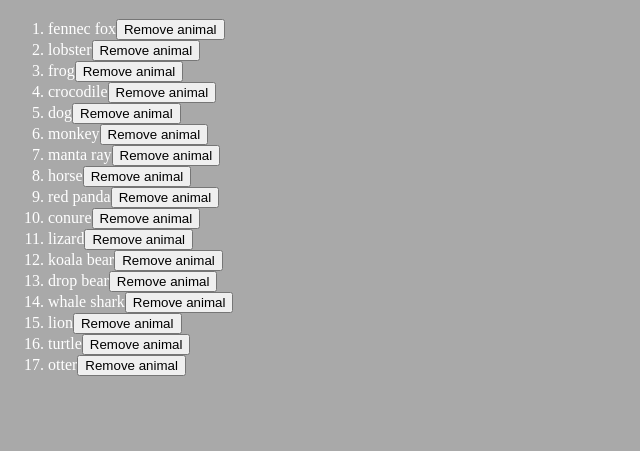
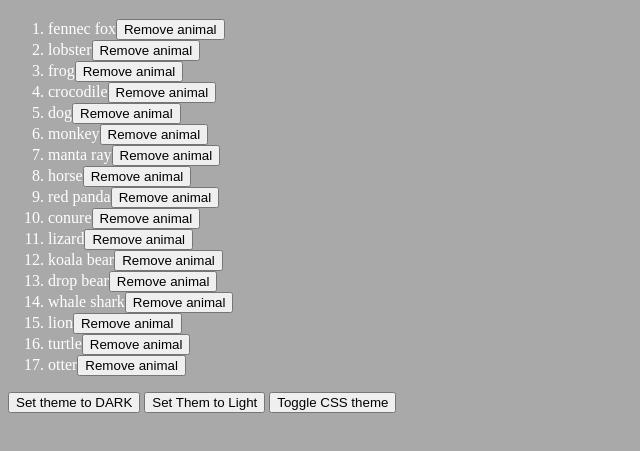
Before and after one commit to StructuredTrading/oct23-t3w3-jsdom, a plain HTML site: page index.html in a window 1280 px wide. Shown: the part 61-512 px from the top of the page, without its empty margins (0-640 px from the left). Drawn offline with Linux system fonts and the light colour scheme.

Commit message:
feat: Toggle CSS function implimented.

```diff
--- a/favouriteAnimals.js
+++ b/favouriteAnimals.js
@@ -47,7 +47,7 @@ function createAnimalList(){
 function removeAnimalFromList(targetAnimalId){
     // 1. Find element in the list with matching ID
     let targetListItem = document.getElementById(targetAnimalId);
-    targetListItem = document.getElementsByClassName
+    // targetListItem = document.getElementsByClassName
     targetListItem.remove();
 
     // 2. Check if ID is in array of animals
--- a/index.html
+++ b/index.html
@@ -23,5 +23,15 @@
 	</script>
 
 	<script src="./themeControl.js"></script>
+
+	<button onclick="setThemeToDark()">
+		Set theme to DARK
+	</button>
+	<button onclick="setThemeToLight()">
+		Set Them to Light
+	</button>
+	<button onclick="toggleCssTheme()">
+		Toggle CSS theme
+	</button>
 </body>
 </html>
--- a/themeControl.js
+++ b/themeControl.js
@@ -18,4 +18,30 @@ function changeCssTheme(themeName){
 	}
 }
 
+function setThemeToDark() {
+	changeCssTheme("dark");
+}
+
+function setThemeToLight() {
+	changeCssTheme("light");
+}
+
+function toggleCssTheme(){
+    let currentBackgroundColour = getComputedStyle(document.documentElement).getPropertyValue("--background");
+
+    // changeCssTheme(currentBackgroundColour == "white" ? "dark" : "light");
+    // changeCssTheme("dark");
+    // changeCssTheme("light");
+
+    console.log("Current background colour is: " + currentBackgroundColour);
+    if (currentBackgroundColour == "white"){
+        // we are already in light theme, set it to dark
+        changeCssTheme("dark");
+        // setThemeToDark();
+    } else {
+        // we are in dark theme, set it to light
+        changeCssTheme("light");
+    }
+}
+
 changeCssTheme("dark");
```
